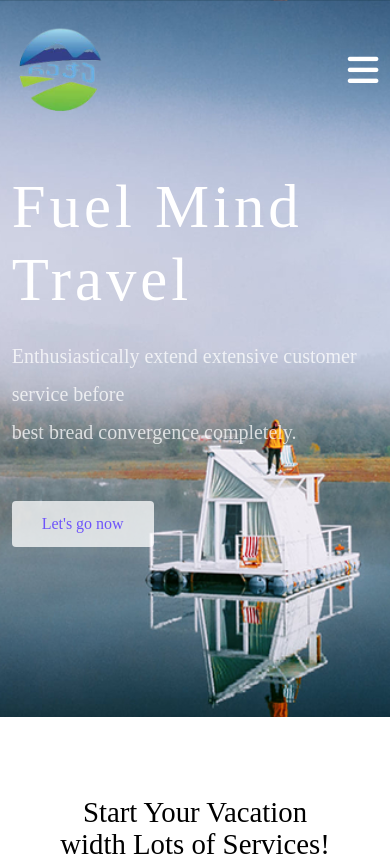
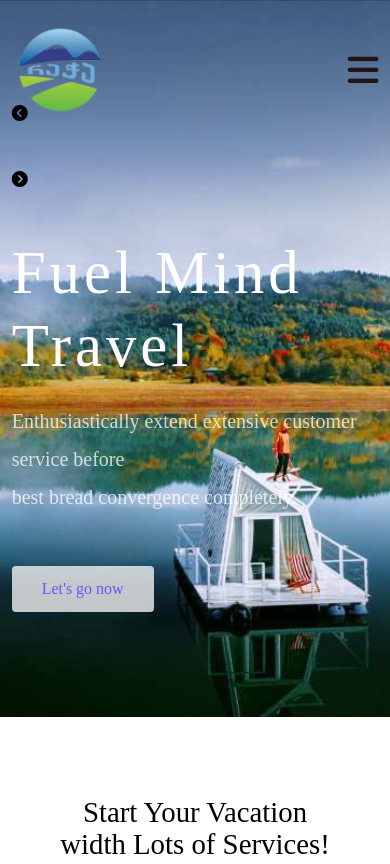
Before and after one commit to kristi8/Final-project, a plain HTML site: page index.html in a window 390 px wide. Shown: the top 864 px of the page. Drawn offline with Linux system fonts and the light colour scheme.

Commit message:
correction

```diff
--- a/css/responsive.css
+++ b/css/responsive.css
@@ -40,7 +40,7 @@
   #burgerBar {
     display: block;
   }
-  .stick #burgerBar {
+  .sticky #burgerBar {
     color: #221314;
   }
   .home {
@@ -73,8 +73,9 @@
     display: flex;
     flex-direction: column;
     align-items: center;
-    padding: 15px 30px;
-    transition: 0.5s all;
+    padding: 150px 30px;
+    transition: 0.8s all;
+
   }
   .nav-ul a {
     display: block;
--- a/css/style.css
+++ b/css/style.css
@@ -37,7 +37,7 @@ header {
 
 #burgerBar {
   display: none;
-  color: white;
+  color: #221314;
   cursor: pointer;
   font-size: 35px;
   z-index: 10001;
@@ -60,7 +60,7 @@ section {
   position: relative;
   width: 100%;
   height: 100vh;
-  background-image: url("../images/image1.jpg");
+  background-image: url("../images/home1.jpg");
   /* background-repeat: no-repeat; */
   background-size: cover;
   background-position: center;
--- a/index.html
+++ b/index.html
@@ -53,7 +53,19 @@
     </header>
 
     <!-- home section -->
-    <section class="home" id="home">
+    <section class="home slider-wraper" id="home">
+      <!-- slider -->
+      <i
+          class="fa-solid fa-circle-chevron-left arrow arrow-left"
+          id="arrow-left"
+        ></i>
+
+        <i
+          class="fa-solid fa-circle-chevron-right arrow arrow-right"
+          id="arrow-right"
+        ></i>
+        <!-- and slider arrow -->
+
       <div class="home-text">
         <h1>
           Fuel Mind <br />
--- a/script.js
+++ b/script.js
@@ -23,3 +23,8 @@ menu.onclick = () => {
     menu.classList.toggle('fa-x');
     navbar.classList.toggle('open')
 };
+
+window.onscroll = () => {
+    menu.classList.remove('fa-x');
+    navbar.classList.remove('open')
+}
```
Also changed, not shown: images/home1.jpg (added), images/home2.jpg (added), images/home3.jpg (added), images/home4.jpg (added).
